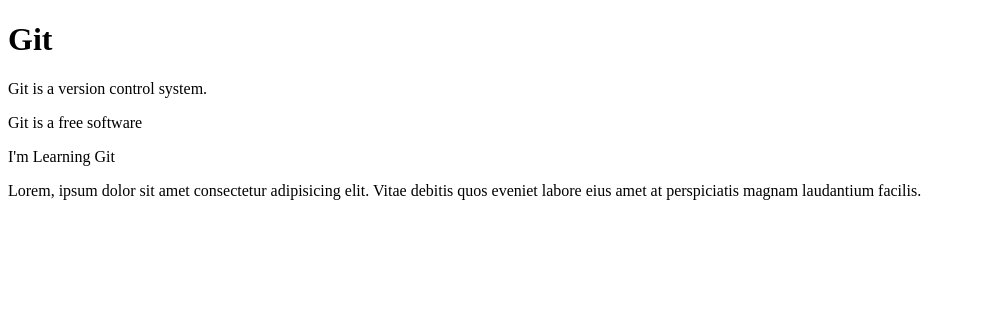
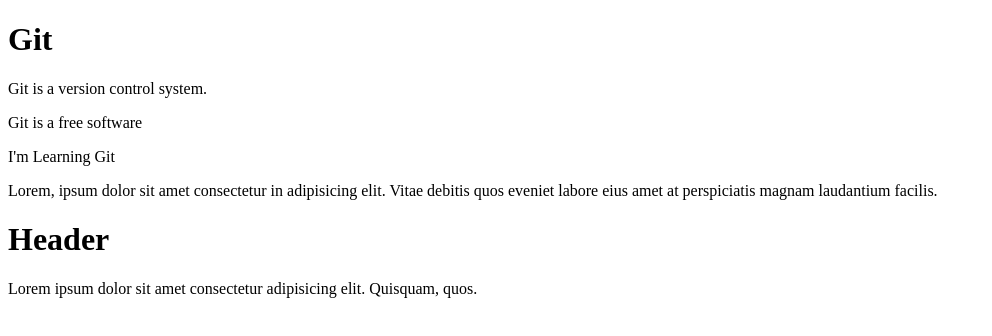
Before and after one commit to Chamodpw2000/git-p-1, a plain HTML site: page index.html in a window 1280 px wide. Shown: the whole page, without its empty margins (0-992 px from the left). Drawn offline with Linux system fonts and the light colour scheme.

Commit message:
Header  added

```diff
--- a/index.html
+++ b/index.html
@@ -12,7 +12,11 @@
     <p>Git is a free software</p>
     <p>I'm Learning Git</p>
 
-    <p>Lorem, ipsum dolor sit amet consectetur adipisicing elit. Vitae debitis quos eveniet labore eius amet at perspiciatis magnam laudantium facilis.</p>
+    <p>Lorem, ipsum dolor sit amet consectetur in adipisicing elit. Vitae debitis quos eveniet labore eius amet at perspiciatis magnam laudantium facilis.</p>
+    <h1>Header </h1>
+
+    <p>Lorem ipsum dolor sit amet consectetur adipisicing elit. Quisquam, quos.</p>
+
 
 
 
```
